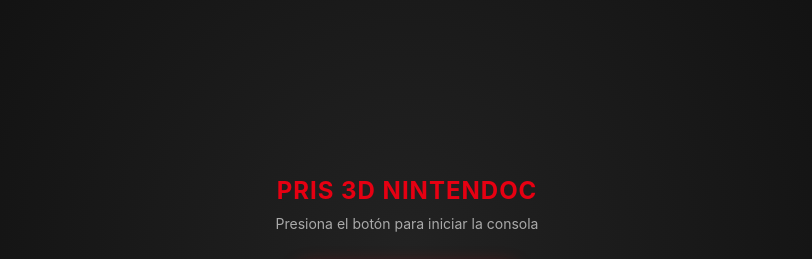
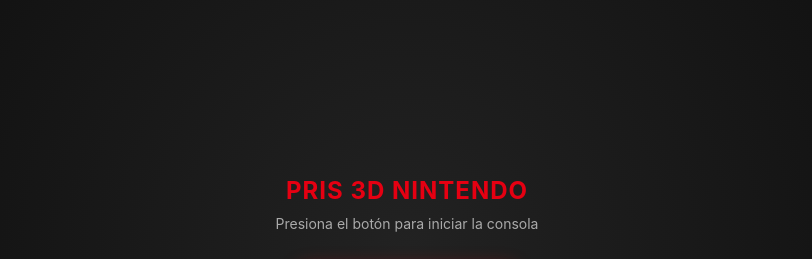
Before and after one commit to michivnts03-commits/MarioBros3, a plain HTML site: page index.html in a window 1280 px wide. Shown: the part 152-411 px from the top of the page, without its empty margins (233-1045 px from the left). Drawn offline with Linux system fonts and the light colour scheme.

Commit message:
Update index.html

```diff
--- a/index.html
+++ b/index.html
@@ -93,7 +93,7 @@
 
     <!-- Pantalla inicial obligatoria para iOS -->
     <div id="start-overlay">
-        <h1>PRIS 3D NINTENDOC</h1>
+        <h1>PRIS 3D NINTENDO</h1>
         <p>Presiona el botón para iniciar la consola</p>
         <button id="btn-start">START GAME</button>
     </div>
```
